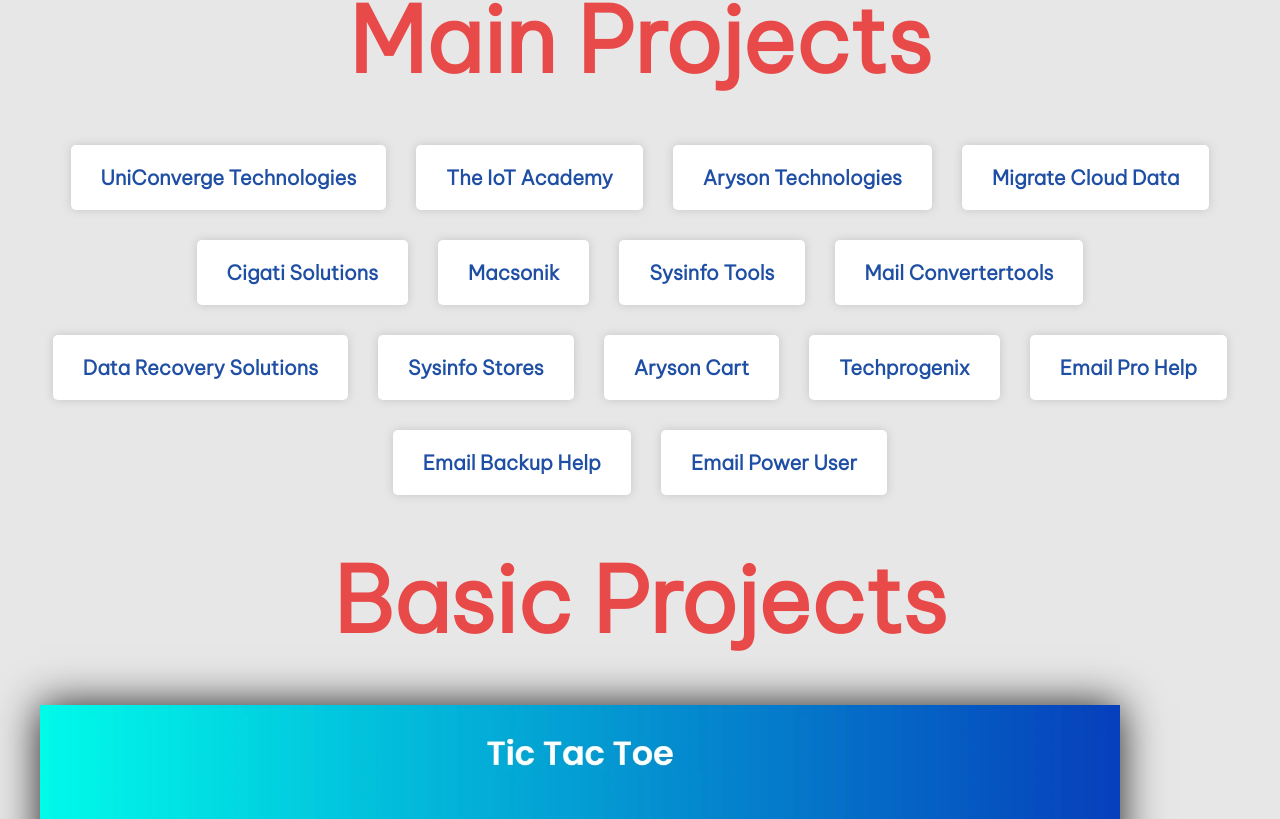
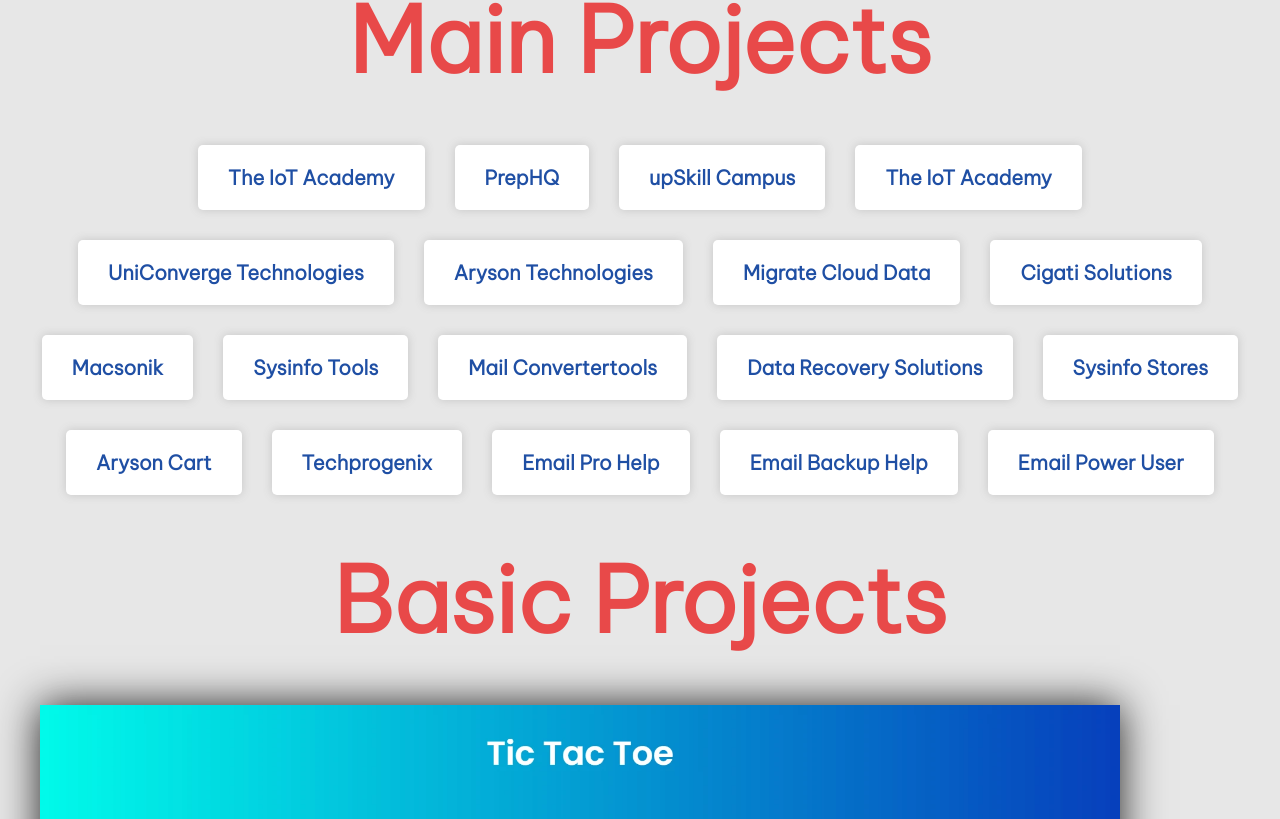
Before and after one commit to rupakweb/profile, a plain HTML site: page index.html in a window 1280 px wide. Shown: the part 883-1702 px from the top of the page. Drawn offline with nearby package versions, Linux system fonts and the light colour scheme.

Commit message:
Update index.html

```diff
--- a/index.html
+++ b/index.html
@@ -141,8 +141,11 @@
       <h2 class="project-header">Main projects</h2>
 	  <div class="project-container container">
 		  <div class="main-project">
+			  <a href="https://www.theiotacademy.co/" target="_blank">The IoT Academy</a>
+			  <a href="https://prephq.theiotacademy.co/" target="_blank">PrepHQ</a>
+			  <a href="https://www.upskillcampus.com/" target="_blank">upSkill Campus</a>
+			  <a href="https://www.theiotacademy.co/" target="_blank">The IoT Academy</a>
 			<a href="https://www.uniconvergetech.in/" target="_blank">UniConverge Technologies</a>
-			<a href="https://www.theiotacademy.co/" target="_blank">The IoT Academy</a>
 			<a href="https://www.arysontechnologies.com/" target="_blank">Aryson Technologies</a>
 			<a href="https://www.migrateclouddata.com/" target="_blank">Migrate Cloud Data</a>
 			<a href="https://www.cigatisolutions.com/" target="_blank">Cigati Solutions</a>
```
